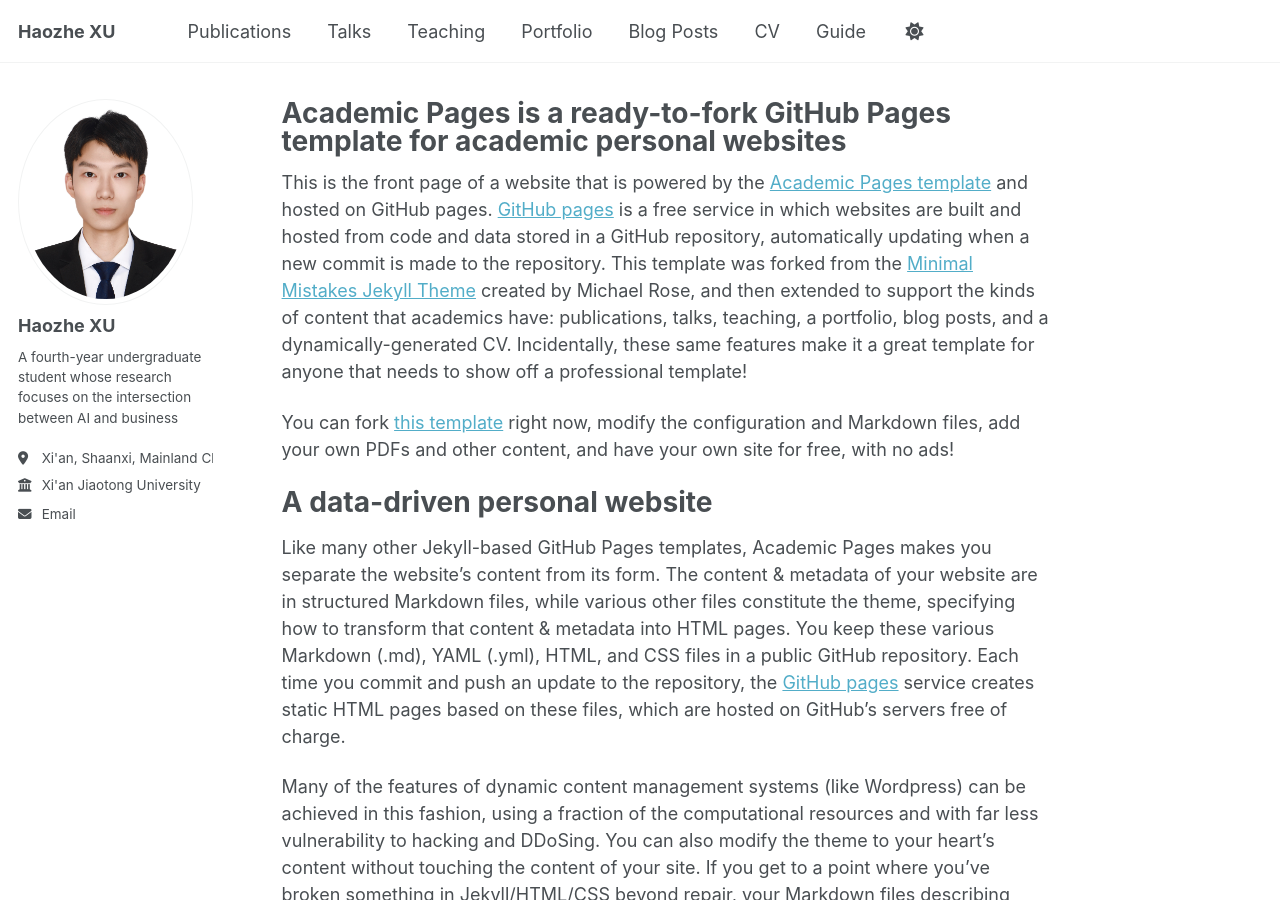
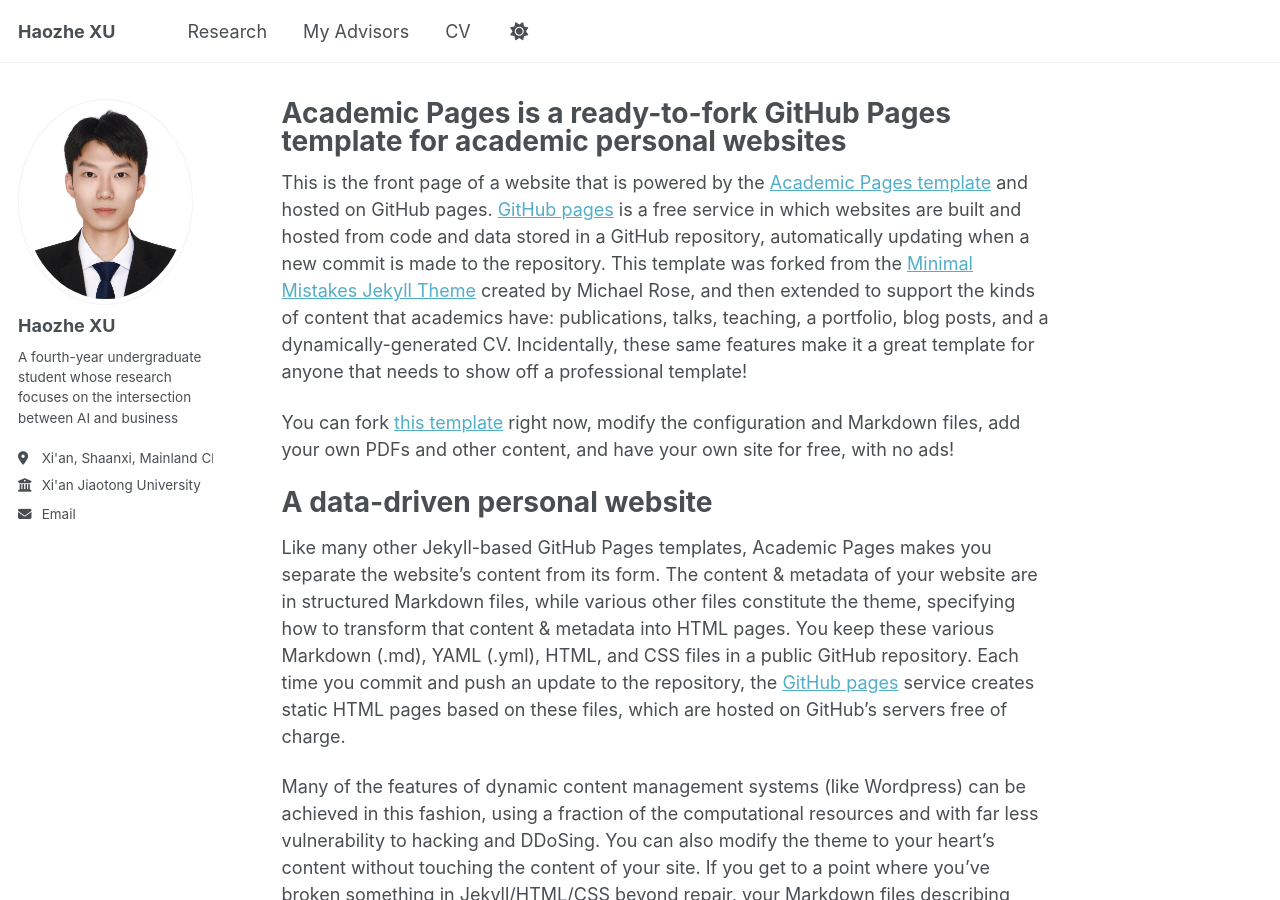
Before and after one commit to XuHaozhe0204/XuHaozhe0204.github.io, a Jekyll site: the page built from _pages/about.md, in a window 1280 px wide and 900 px high. Built offline with Jekyll 4.4.1, drawn with Linux system fonts in a browser that asks for light colours; a script that is not in the unit is left out.

Commit message:
Update navigation.yml

```diff
--- a/_data/navigation.yml
+++ b/_data/navigation.yml
@@ -8,20 +8,20 @@
 #      Markdown formatted page while the second is generated using JSON.
 
 main:
-  - title: "Publications"
+  - title: "Research"
     url: /publications/
 
-  - title: "Talks"
-    url: /talks/
+  #- title: "Talks"
+   # url: /talks/
 
-  - title: "Teaching"
-    url: /teaching/
+  #- title: "Teaching"
+   # url: /teaching/
 
-  - title: "Portfolio"
+  - title: "My Advisors"
     url: /portfolio/
 
-  - title: "Blog Posts"
-    url: /year-archive/
+  #- title: "Blog Posts"
+   # url: /year-archive/
 
   - title: "CV"
     url: /cv/
@@ -29,5 +29,5 @@ main:
   # - title: "CV"
   #   url: /cv-json/
 
-  - title: "Guide"
-    url: /markdown/
+  #- title: "Guide"
+   # url: /markdown/
```
